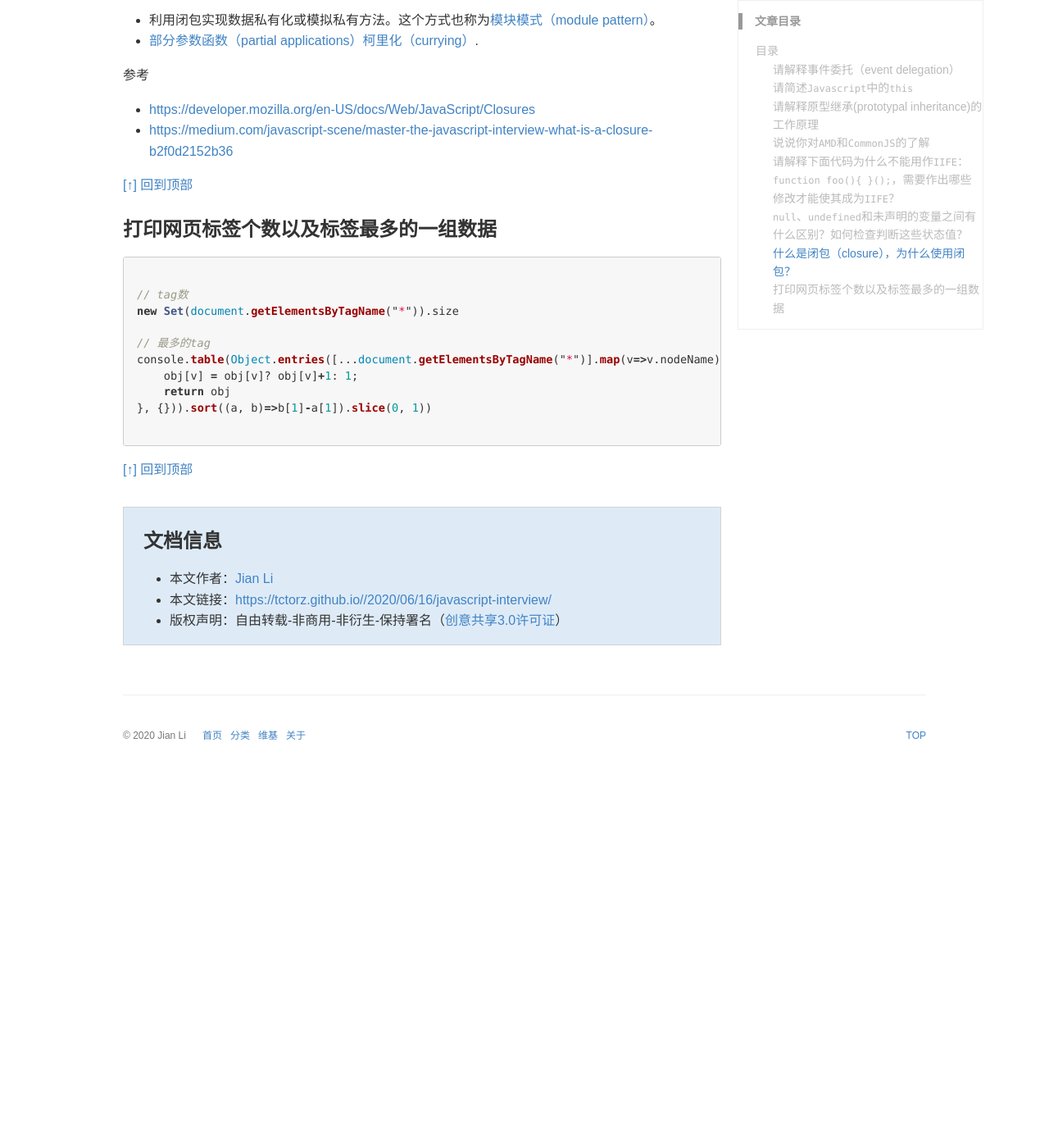
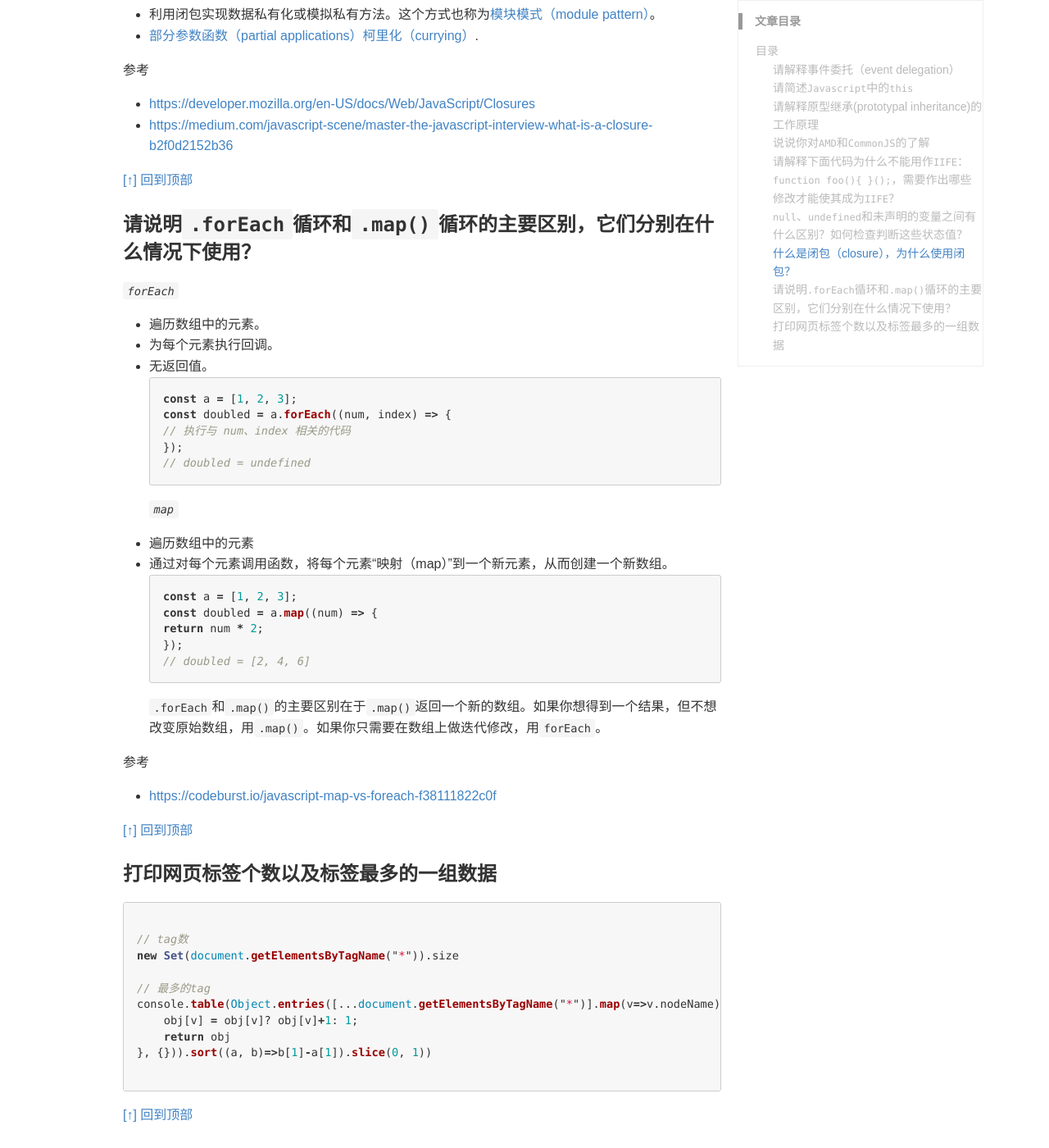
Before and after one commit to TcTOrz/TcTOrz.github.io, a Jekyll site: the page built from _posts/2020-06-16-javascript-interview.md, in a window 1280 px wide and 1400 px high, scrolled down 4916 px. Shown: the whole window at 82% size. Built offline with Jekyll 4.4.1, drawn with Linux system fonts in a browser that asks for light colours; some web fonts are replaced; comment, search, counter and statistics services are not loaded; before the commit the page ends 5870 px from its top, so only the background shows below that; some of the changed text lies outside the part shown.

Commit message:
js-forEach&map

````diff
--- a/_posts/2020-06-16-javascript-interview.md
+++ b/_posts/2020-06-16-javascript-interview.md
@@ -15,7 +15,7 @@ topmost: false
 - [说说你对`AMD`和`CommonJS`的了解](#说说你对AMD和CommonJS的了解)
 - [`null`、`undefined`和未声明的变量之间有什么区别？如何检查判断这些状态值？](#null、undefined和未声明的变量之间有什么区别？如何检查判断这些状态值？)
 - [什么是闭包（closure），为什么使用闭包？](#什么是闭包（closure），为什么使用闭包？)
-
+- [请说明`.forEach`循环和`.map()`循环的主要区别，它们分别在什么情况下使用？](#请说明.forEach循环和.map()循环的主要区别，它们分别在什么情况下使用？)
 - [打印网页标签个数以及标签最多的一组数据](#打印网页标签个数以及标签最多的一组数据)
 <!-- * TOC
 {:toc} -->
@@ -163,13 +163,42 @@ var object = {
 console.log(object.getNameFunc()()) // "My Object"
 ```
 
-**为什么使用闭包？**
+*为什么使用闭包？*
 - 利用闭包实现数据私有化或模拟私有方法。这个方式也称为[模块模式（module pattern）](https://addyosmani.com/resources/essentialjsdesignpatterns/book/#modulepatternjavascript)。
 - [部分参数函数（partial applications）柯里化（currying）](https://medium.com/javascript-scene/curry-or-partial-application-8150044c78b8#.l4b6l1i3x).
 
 参考
 - <https://developer.mozilla.org/en-US/docs/Web/JavaScript/Closures>
 - <https://medium.com/javascript-scene/master-the-javascript-interview-what-is-a-closure-b2f0d2152b36>
+
+[[↑] 回到顶部](#目录)
+
+### 请说明`.forEach`循环和`.map()`循环的主要区别，它们分别在什么情况下使用？
+*`forEach`*
+- 遍历数组中的元素。
+- 为每个元素执行回调。
+- 无返回值。
+```js
+const a = [1, 2, 3];
+const doubled = a.forEach((num, index) => {
+  // 执行与 num、index 相关的代码
+});
+// doubled = undefined
+```
+*`map`*
+- 遍历数组中的元素
+- 通过对每个元素调用函数，将每个元素“映射（map）”到一个新元素，从而创建一个新数组。
+```js
+const a = [1, 2, 3];
+const doubled = a.map((num) => {
+  return num * 2;
+});
+// doubled = [2, 4, 6]
+```
+`.forEach`和`.map()`的主要区别在于`.map()`返回一个新的数组。如果你想得到一个结果，但不想改变原始数组，用`.map()`。如果你只需要在数组上做迭代修改，用`forEach`。
+
+参考
+- <https://codeburst.io/javascript-map-vs-foreach-f38111822c0f>
 
 [[↑] 回到顶部](#目录)
 
````
